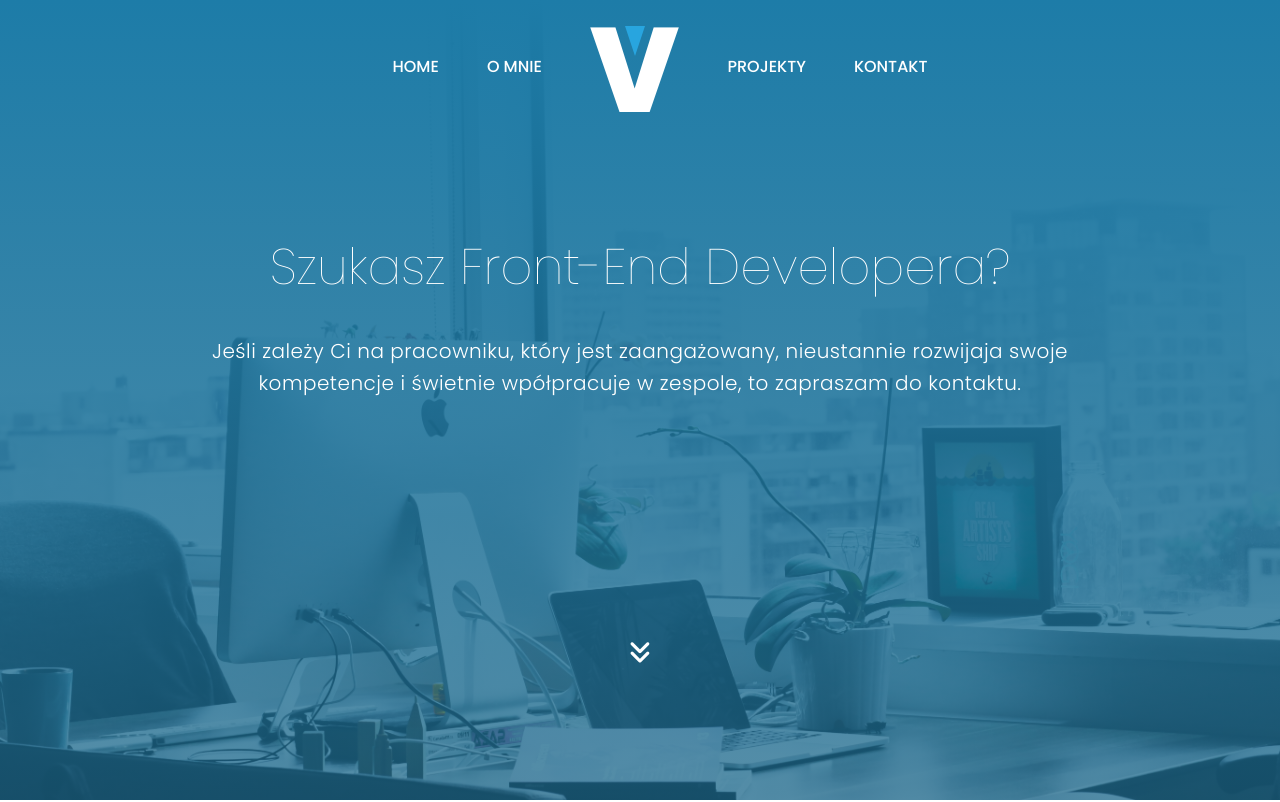
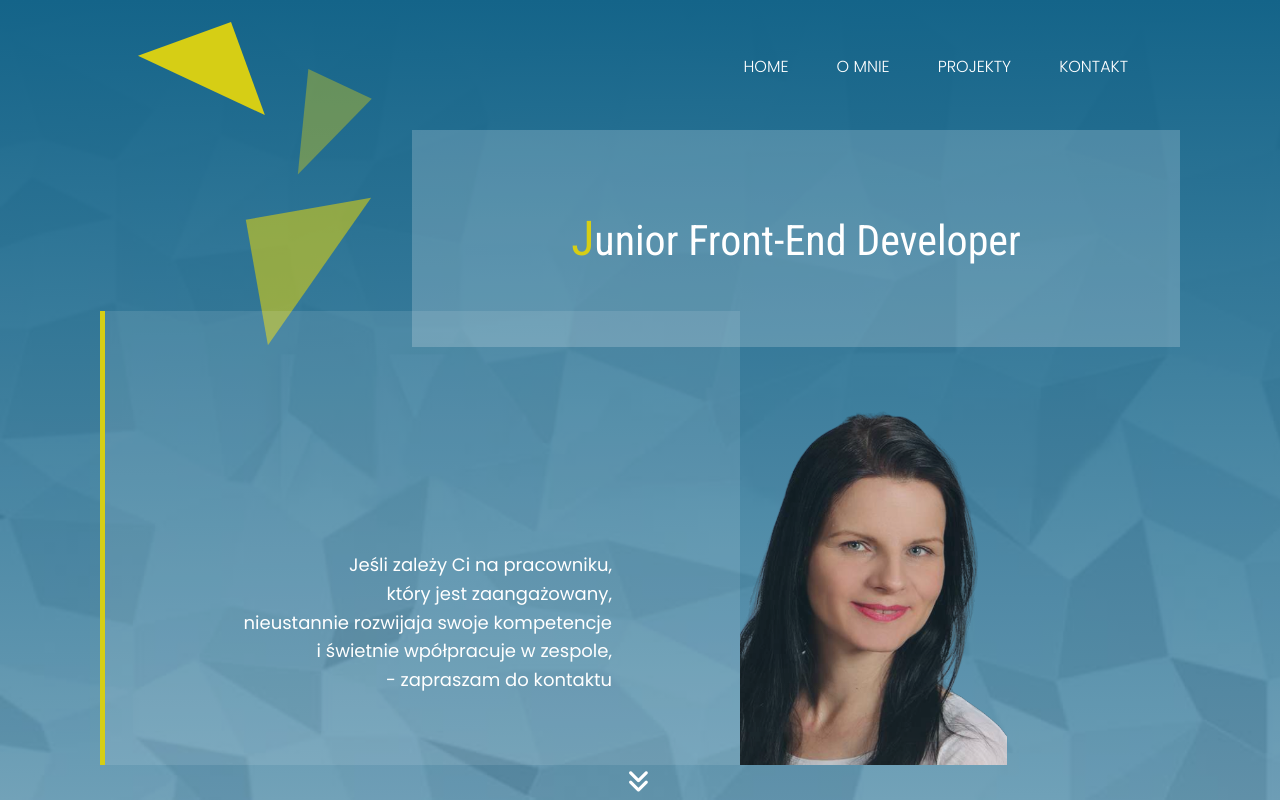
Before and after one commit to matuzalema/portfolio-Jadwiga-Bochinska, a website: page index.html in a window 1280 px wide. Shown: the top 802 px of the page. Drawn offline with nearby package versions, Linux system fonts and the light colour scheme; a web font is replaced by a local one.

Commit message:
Change design of jumbotron

```diff
--- a/index.html
+++ b/index.html
@@ -15,17 +15,22 @@
         <ul>
           <li><a href="#home">Home</a></li>
           <li><a href="#about">O mnie</a></li>
-          <li><a href="#more" class="sign">V</a></li>
           <li><a href="#projects">Projekty</a></li>
           <li><a href="#contact">Kontakt</a></li>
         </ul>
       </nav>
-      <h1 class="first-header">Szukasz Front-End Developera?</h1>
-      <p class="light header-desc">
-        Jeśli zależy Ci na pracowniku, który jest zaangażowany, nieustannie
-        rozwijaja swoje kompetencje i świetnie wpółpracuje w zespole, to
-        zapraszam do kontaktu.
-      </p>
+      <div class="triangle"></div>
+      <h1 class="first-header main-header">Junior Front-End Developer</h1>
+      <div class="desc-wrapper">
+        <p class="light header-desc">
+          Jeśli zależy Ci na pracowniku, <br />
+          który jest zaangażowany, <br />
+          nieustannie rozwijaja swoje kompetencje<br />
+          i świetnie wpółpracuje w zespole, <br />
+          - zapraszam do kontaktu
+        </p>
+      </div>
+      <img class="my-photo" src="images/bigNoBackground.png" alt="" />
       <i class="fas fa-angle-double-down"></i>
     </header>
 
@@ -39,8 +44,7 @@
             Nazywam się Jadwiga Bochińska. Mieszkam w <span>Warszawie</span>.
             Jestem osobą niezwykle komunikatywną z dużym poczuciem humoru.
             Programowianie jest moją pasją, więc z chęcią spędzam czas na
-            zdobywaniu nowej wiedzy i umiejętności. Komunikatywnosc, poczucze
-            humoru, ambicja, procowita, sumienna, dostosowuję się Swiatłowody
+            zdobywaniu nowej wiedzy i umiejętności.
           </p>
           <img class="img-tel" src="images/tel.png" alt="" />
         </div>
@@ -115,7 +119,11 @@
       <h1 class="second-header">Projekty</h1>
 
       <div class="project-item">
-        <a href="https://photo-inventions.firebaseapp.com/" class="img-wrapper" target="_blank">
+        <a
+          href="https://photo-inventions.firebaseapp.com/"
+          class="img-wrapper"
+          target="_blank"
+        >
           <img
             class="project-img shop-img"
             src="images/mockup-shop1.png"
@@ -192,7 +200,11 @@
             >
           </div>
         </div>
-        <a href="https://matuzalema.github.io/admin-panel-my-project/" class="img-wrapper" target="_blank">
+        <a
+          href="https://matuzalema.github.io/admin-panel-my-project/"
+          class="img-wrapper"
+          target="_blank"
+        >
           <img class="project-img" src="images/mockup-panel-admin.png" alt="" />
           <div class="img-text">
             <h2>Panel administracyjny</h2>
@@ -204,7 +216,11 @@
       <!-- project item -->
 
       <div class="project-item">
-        <a href="https://matuzalema.github.io/awax-psd-to-html/" target="_blank" class="img-wrapper">
+        <a
+          href="https://matuzalema.github.io/awax-psd-to-html/"
+          target="_blank"
+          class="img-wrapper"
+        >
           <img class="project-img" src="images/mockup-awax.jpg" alt="" />
           <div class="img-text">
             <h2>PSD to HTML</h2>
@@ -280,7 +296,11 @@
             >
           </div>
         </div>
-        <a href="https://matuzalema.github.io/places-to-visit/" target="_blank" class="img-wrapper">
+        <a
+          href="https://matuzalema.github.io/places-to-visit/"
+          target="_blank"
+          class="img-wrapper"
+        >
           <img class="project-img" src="images/mockup-travel.png" alt="" />
           <div class="img-text">
             <h2>Element strony dla biura podróży</h2>
--- a/sass/_variables.scss
+++ b/sass/_variables.scss
@@ -5,3 +5,4 @@ $fourth-color: #999;
 $fiveth-color: #252525;
 $bg-light: #0404040d;
 $btn-hover: #2594c7;
+$additional-color: #D6CE15; //0 4 90 16
--- a/sass/style.scss
+++ b/sass/style.scss
@@ -2,6 +2,8 @@
 @import url("https://fonts.googleapis.com/css?family=Roboto:300,400,500,600,700,900&display=swap");
 @import url("https://fonts.googleapis.com/css?family=Roboto+Condensed&display=swap");
 @import url("https://fonts.googleapis.com/css?family=Poppins:100,200,300,400,500,600,700,800,900&display=swap");
+@import url('https://fonts.googleapis.com/css?family=Big+Shoulders+Text:400,600,700,800,900|Monda&display=swap&subset=latin-ext');
+@import url('https://fonts.googleapis.com/css?family=Big+Shoulders+Text:400,600,700,800,900|Monda|Roboto+Condensed&display=swap&subset=latin-ext');
 
 * {
   box-sizing: border-box;
@@ -12,6 +14,9 @@ body {
   margin: 0;
   padding: 0;
   font-family: "Poppins", sans-serif;
+  // font-family: 'Big Shoulders Text', cursive;
+  // font-family: 'Monda', sans-serif;
+  // font-family: 'Roboto Condensed', sans-serif;
   font-size: 20px;
   color: $third-color;
 
@@ -106,22 +111,45 @@ p {
     cursor: pointer;
   }
 }
+
+.additional-color {
+  color: #D6CE15;
+}
 // ================== section header ===========================
 header {
   background: linear-gradient(
       0deg,
-      rgba(20, 100, 137, 0.7),
-      rgba(29, 124, 168, 1)
+      rgba(20, 100, 137, 0.6),
+      rgba(20, 100, 137, 1)
     ),
-    url(../images/alejandro-escamilla-xII7efH1G6o-unsplash.jpg);
+  url(../images/cubism4.jpg);
   background-size: cover;
-  background-position: 100% 90%;
   height: 100vh;
+  position: relative;
+  // background-image: url("../images/squarels.pdf");
+
+  .main-header {
+    width: 60%;
+    background-color: rgba(255, 255, 255, 0.2);
+    padding: 80px 30px;
+    text-align: center;
+    position: absolute;
+    right: 100px;
+    top: 130px;
+    font-weight: 500;
+    font-size: 42px;
+    font-family: 'Roboto Condensed', sans-serif;
+
+    &::first-letter {
+      color: $additional-color;
+      font-size: 48px;
+    }
+  }
 
   ul {
-    margin: 0;
     display: flex;
-    justify-content: center;
+    justify-content: flex-end;
+    max-width: 90%;
     padding-top: 50px;
 
     li {
@@ -135,47 +163,97 @@ header {
         text-transform: uppercase;
         padding: 1.5rem;
         font-size: 1rem;
-        font-weight: 500;
+        font-weight: 300;
 
-        &.sign {
-          font-size: 120px;
-          font-weight: 800;
-          position: relative;
-          top: -70px;
-
-          &:before {
-            content: "";
-            width: 0;
-            height: 0;
-            border-top: 30px solid #28a5df;
-            border-right: 10px solid transparent;
-            border-left: 10px solid transparent;
-            position: absolute;
-            top: 64px;
-            left: 59px;
-          }
+        &:hover {
+          border-bottom: 2px solid $additional-color;
         }
       }
     }
   }
 
-  .header-desc {
+  .triangle {
+    width: 0;
+    height: 0;
+    border-left: 70px solid transparent;
+    border-bottom: 70px solid $additional-color;
+    border-top: 70px solid transparent;
+    border-right: 70px solid transparent;
+    position: absolute;
+    top: -48px;
+    left: 161px;
+    transform: rotate(25deg);
+    opacity: 1;
+
+    &:before {
+      content: "";
+      width: 0;
+      height: 0;
+      border-left: 35px solid transparent;
+      border-bottom: 100px solid #D6CE15;
+      border-top: 0 solid transparent;
+      border-right: 35px solid transparent;
+      position: absolute;
+      top: 10px;
+      left: 90px;
+      transform: rotate(180deg);
+      opacity: 0.4;
+    }
+
+     &:after {
+      content: "";
+      width: 0;
+      height: 0;
+      border-left: 90px solid transparent;
+      border-bottom: 90px solid #D6CE15;
+      border-top: 90px solid transparent;
+      border-right: 90px solid transparent;
+      position: absolute;
+      top: 83px;
+      left: 7px;
+      transform: rotate(280deg);
+      opacity: 0.6;
+    }
+  }
+
+  .desc-wrapper {
+    width: 50%;
+    background-color: rgba(255, 255, 255, 0.1);
+    padding: 140px 0px 70px 0;
     text-align: center;
-    margin-top: 30px;
-    font-weight: 300;
-    letter-spacing: 0.5px;
-    max-width: 70%;
-    margin: 30px auto 0;
+    position: absolute;
+    left: 100px;
+    bottom: 35px;
+    padding-right: 10%;
+    border-left: 5px solid $additional-color;
+    // box-shadow: 1px 1px 30px black;
+
+    .header-desc {
+      text-align: right;
+      margin-top: 100px;
+      font-weight: 400;
+      font-size: 18px;
+    }
+  }
+
+  .my-photo {
+    position: absolute;
+    bottom: 35px;
+    left: calc(50% + 100px);
+    max-height: 375px;
+    opacity: 0.8;
+    // box-shadow: 0 30px 130px black;
   }
 
   .fa-angle-double-down {
     color: $second-color;
     margin: 0 auto;
-    position: relative;
+    position: absolute;
     display: block;
     text-align: center;
     font-size: 25px;
-    top: 280px;
+    left: calc(50% - 12.5px);
+    bottom: 20px;
     animation-name: arrow;
     animation: arrow 6s infinite;
   }
@@ -183,15 +261,15 @@ header {
 
 @keyframes arrow {
   0% {
-    top: 250px;
+    bottom: 3px;
   }
 
   50% {
-    top: 230px;
+    bottom: 10px;
   }
 
   100% {
-    top: 250px;
+    bottom: 3px;
   }
 }
 
@@ -293,7 +371,7 @@ header {
   }
 
   .skills-icons {
-    max-width: 35%;
+    width: 600px;
     margin: 0 auto;
     display: flex;
     justify-content: center;
```
Also changed, not shown: css/style.css, images/bigNoBackground.png (added), images/cubism1.jpg (added), images/cubism4.jpg (added), images/cubism5.jpg (added), images/cubismGradient.jpg (added), images/zdjecieDoCVOdFotografaDuzeObrobione.jpg (added), 1 other file.
